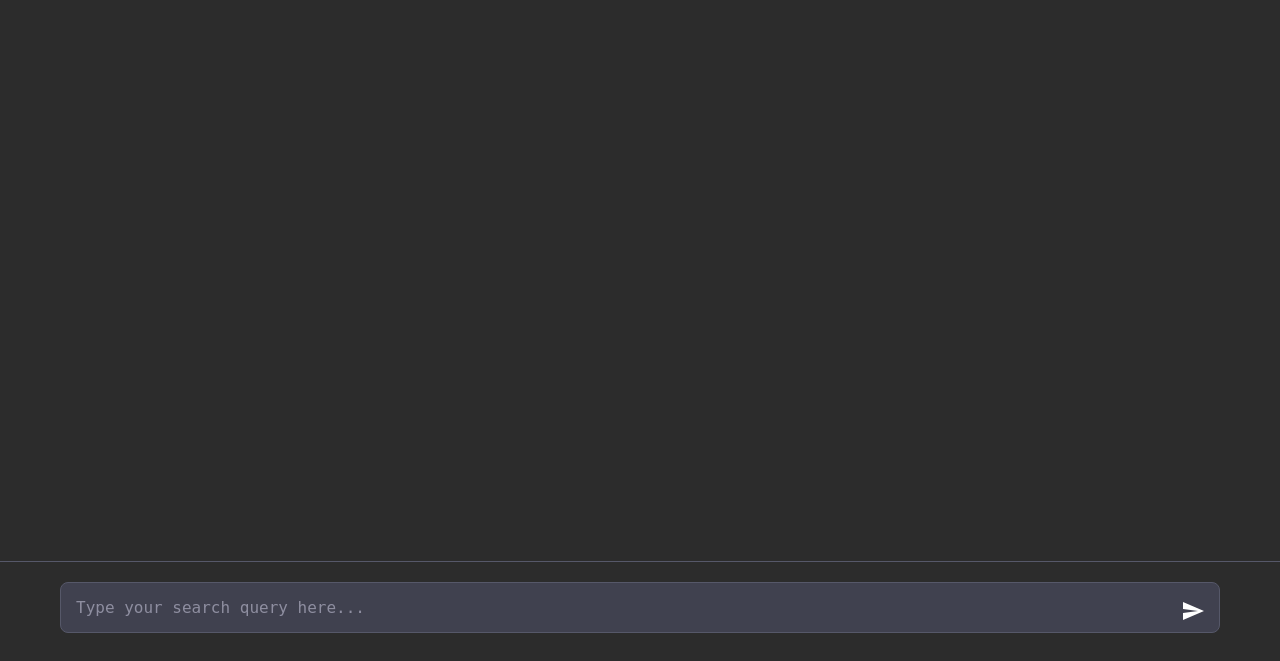
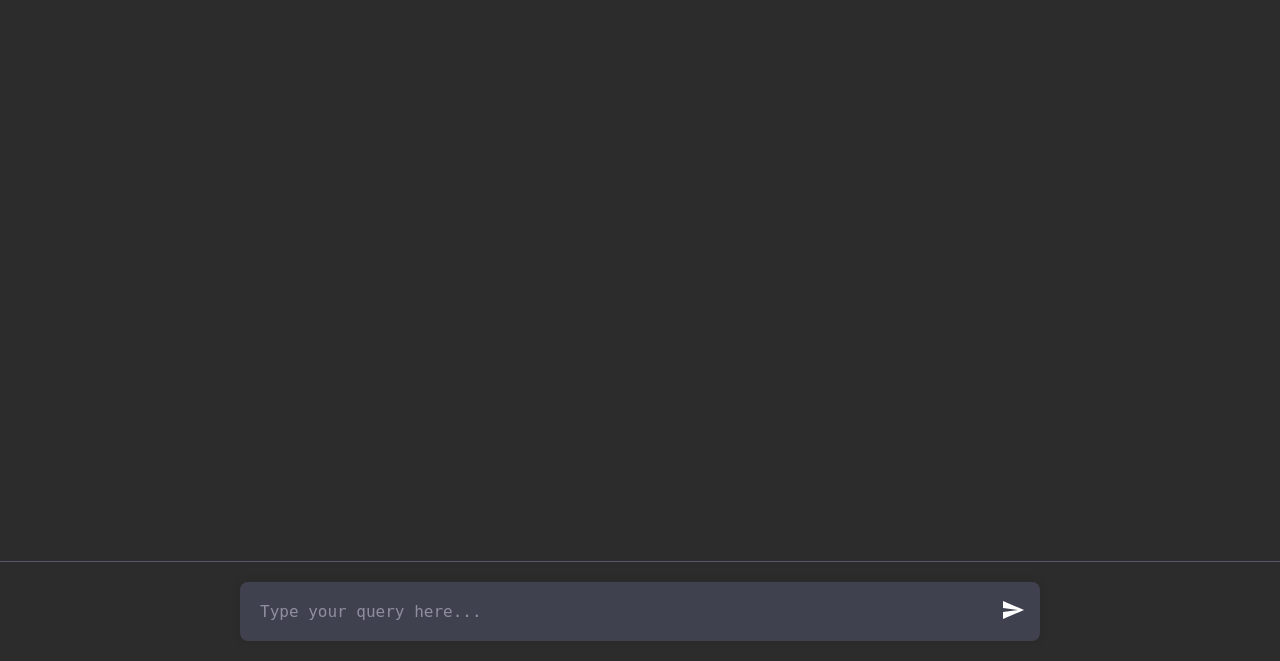
Before and after one commit to paulshovon94/VulnGPT, a FastAPI app: page / in a window 1280 px wide. Shown: the part 139-800 px from the top of the page. Run offline with FastAPI, Linux system fonts and the light colour scheme.

Commit message:
Pulled from github

```diff
--- a/static/css/style.css
+++ b/static/css/style.css
@@ -18,14 +18,13 @@ body {
     color: var(--text-color);
     line-height: 1.6;
     height: 100vh;
-    overflow: hidden; /* Prevent body scrolling */
+    overflow: hidden;
 }
 
 .container {
     height: 100vh;
     display: flex;
     flex-direction: column;
-    overflow: hidden; /* Prevent container scrolling */
 }
 
 .header {
@@ -51,30 +50,19 @@ body {
     margin: 5px 0 0 0;
 }
 
-.main-content {
-    max-width: 1200px;
-    margin: 0 auto;
-    padding: 0 20px;
-    width: 100%;
+.chat-container {
     flex: 1;
+    overflow-y: auto;
+    padding: 20px;
     display: flex;
     flex-direction: column;
-    overflow: hidden; /* Prevent main-content scrolling */
-}
-
-.chat-container {
-    display: flex;
-    flex-direction: column;
-    height: 100%;
-    position: relative;
-    overflow: hidden; /* Prevent chat-container scrolling */
+    gap: 10px;
 }
 
 .chat-history {
-    flex: 1;
-    overflow-y: auto;
-    padding: 20px;
-    margin-bottom: 80px;
+    display: flex;
+    flex-direction: column;
+    gap: 10px;
     -ms-overflow-style: none;  /* Hide scrollbar for IE and Edge */
     scrollbar-width: none;     /* Hide scrollbar for Firefox */
 }
@@ -85,58 +73,53 @@ body {
 }
 
 .message {
-    margin-bottom: 20px;
     padding: 15px;
     border-radius: 8px;
-    max-width: 90%;
-    white-space: pre-wrap;
+    max-width: 75%;
+    line-height: 1.5;
     word-wrap: break-word;
 }
 
 .user-message {
     background-color: var(--secondary-color);
-    margin-left: auto;
+    align-self: flex-end;
 }
 
 .system-message {
     background-color: var(--input-bg);
-    margin-right: auto;
-    font-family: monospace;
-    line-height: 1.4;
-}
-
-.system-message br {
-    margin-bottom: 8px;
+    align-self: flex-start;
 }
 
 .input-container {
-    position: fixed;
-    bottom: 0;
-    left: 0;
-    right: 0;
     padding: 20px;
     background-color: var(--primary-color);
     border-top: 1px solid var(--border-color);
-    z-index: 100;
+    display: flex;
+    justify-content: center;
 }
 
-.input-container-inner {
-    max-width: 1160px; /* Matches main-content max-width minus padding */
-    margin: 0 auto;
-    position: relative;
+.input-form {
+    display: flex;
+    align-items: center;
+    width: 100%;
+    max-width: 800px;
+    background-color: var(--input-bg);
+    border-radius: 8px;
+    padding: 10px;
+    box-shadow: 0 0 10px rgba(0, 0, 0, 0.1);
 }
 
 textarea {
-    width: 100%;
-    padding: 15px 45px 15px 15px;
-    border: 1px solid var(--border-color);
+    flex: 1;
+    padding: 10px;
+    border: none;
     border-radius: 8px;
-    background-color: var(--input-bg);
+    background-color: transparent;
     color: var(--text-color);
     font-size: 16px;
     resize: none;
     outline: none;
-    max-height: 200px;
+    max-height: 100px;
 }
 
 textarea::placeholder {
@@ -144,13 +127,11 @@ textarea::placeholder {
 }
 
 button {
-    position: absolute;
-    right: 10px;
-    bottom: 10px;
     background: transparent;
     border: none;
     cursor: pointer;
     padding: 5px;
+    margin-left: 10px;
 }
 
 button svg {
--- a/static/js/main.js
+++ b/static/js/main.js
@@ -1,4 +1,5 @@
 document.addEventListener('DOMContentLoaded', () => {
+    const chatForm = document.getElementById('chatForm');
     const chatHistory = document.getElementById('chatHistory');
     const userInput = document.getElementById('userInput');
     const sendButton = document.getElementById('sendButton');
@@ -6,76 +7,118 @@ document.addEventListener('DOMContentLoaded', () => {
     // Auto-resize textarea as user types
     userInput.addEventListener('input', () => {
         userInput.style.height = 'auto';
-        userInput.style.height = userInput.scrollHeight + 'px';
+        const height = Math.min(userInput.scrollHeight, 200);
+        userInput.style.height = `${height}px`;
     });
 
-    // Handle enter key (send on Enter, new line on Shift+Enter)
-    userInput.addEventListener('keydown', (e) => {
+    // Handle Enter key
+    userInput.addEventListener('keydown', async (e) => {
         if (e.key === 'Enter' && !e.shiftKey) {
             e.preventDefault();
-            sendMessage();
+            await handleSubmit();
         }
     });
 
-    sendButton.addEventListener('click', sendMessage);
+    // Handle form submission
+    chatForm.addEventListener('submit', async (e) => {
+        e.preventDefault();
+        await handleSubmit();
+    });
 
-    async function sendMessage() {
+    async function handleSubmit() {
         const message = userInput.value.trim();
-        if (!message) return;
-
-        // Add user message to chat
-        addMessageToChat(message, 'user');
-
-        // Clear input and reset height
-        userInput.value = '';
-        userInput.style.height = 'auto';
-
-        // Disable input while processing
-        setInputState(false);
+        if (!message || userInput.disabled) return;
 
         try {
+            // Disable input while processing
+            setInputState(false);
+
+            // Add user message
+            addMessage('user', message);
+
+            // Clear input and reset height
+            userInput.value = '';
+            userInput.style.height = 'auto';
+
+            // Show loading state
+            const loadingId = showLoadingMessage();
+
+            // Send to backend
             const response = await fetch('/query', {
                 method: 'POST',
-                headers: {
-                    'Content-Type': 'application/json',
-                },
-                body: JSON.stringify({ query: message }),
+                headers: { 'Content-Type': 'application/json' },
+                body: JSON.stringify({ query: message })
             });
 
-            if (!response.ok) {
-                throw new Error('Network response was not ok');
-            }
+            // Remove loading message
+            removeLoadingMessage(loadingId);
+
+            if (!response.ok) throw new Error('Network response was not ok');
 
             const data = await response.json();
-
-            // Add system response to chat with formatting
-            const formattedResponse = data.guidance.replace(/\n/g, '<br>');
-            addMessageToChat(formattedResponse, 'system', true);
+            addMessage('system', data.guidance);
 
         } catch (error) {
-            addMessageToChat('Sorry, there was an error processing your request.', 'system');
             console.error('Error:', error);
+            addMessage('system', 'Sorry, there was an error processing your request.');
         } finally {
             setInputState(true);
+            scrollToBottom();
         }
     }
 
-    function addMessageToChat(message, type, isHTML = false) {
-        const messageDiv = document.createElement('div');
-        messageDiv.classList.add('message', `${type}-message`);
+    function addMessage(type, content) {
+        const messageContainer = document.createElement('div');
+        messageContainer.className = `message-container ${type}-container`;
 
-        if (isHTML) {
-            messageDiv.innerHTML = message;
-        } else {
-            messageDiv.textContent = message;
+        const messageContent = document.createElement('div');
+        messageContent.className = `message ${type}-message`;
+
+        // Format the content if it contains newlines
+        const formattedContent = content.replace(/\n/g, '<br>');
+        messageContent.innerHTML = formattedContent;
+
+        messageContainer.appendChild(messageContent);
+        chatHistory.appendChild(messageContainer);
+        scrollToBottom();
+    }
+
+    function showLoadingMessage() {
+        const loadingContainer = document.createElement('div');
+        loadingContainer.className = 'message-container system-container loading';
+        loadingContainer.innerHTML = `
+            <div class="message system-message">
+                <div class="loading-dots">
+                    <span></span>
+                    <span></span>
+                    <span></span>
+                </div>
+            </div>
+        `;
+        chatHistory.appendChild(loadingContainer);
+        scrollToBottom();
+        return loadingContainer.id = 'loading-' + Date.now();
+    }
+
+    function removeLoadingMessage(loadingId) {
+        const loadingElement = document.getElementById(loadingId);
+        if (loadingElement) {
+            loadingElement.remove();
         }
+    }
 
-        chatHistory.appendChild(messageDiv);
+    function scrollToBottom() {
         chatHistory.scrollTop = chatHistory.scrollHeight;
     }
 
     function setInputState(enabled) {
         userInput.disabled = !enabled;
         sendButton.disabled = !enabled;
+        if (enabled) {
+            userInput.focus();
+        }
     }
+
+    // Focus input on page load
+    userInput.focus();
 });
--- a/templates/index.html
+++ b/templates/index.html
@@ -12,27 +12,25 @@
             <h1>VulnGPT</h1>
             <p class="subtitle">Vulnerability Guided Protection Toolkit</p>
         </header>
-        <div class="main-content">
-            <div class="chat-container">
-                <div class="chat-history" id="chatHistory">
-                    <!-- Chat messages will be inserted here -->
-                </div>
+        <div class="chat-container">
+            <div class="chat-history" id="chatHistory">
+                <!-- Chat messages will be inserted here -->
             </div>
         </div>
         <div class="input-container">
-            <div class="input-container-inner">
+            <form id="chatForm" class="input-form">
                 <textarea
                     id="userInput"
-                    placeholder="Type your search query here..."
+                    placeholder="Type your query here..."
                     rows="1"
                     autofocus
                 ></textarea>
-                <button id="sendButton">
+                <button type="submit" id="sendButton">
                     <svg xmlns="http://www.w3.org/2000/svg" viewBox="0 0 24 24" fill="currentColor">
                         <path d="M2.01 21L23 12 2.01 3 2 10l15 2-15 2z"/>
                     </svg>
                 </button>
-            </div>
+            </form>
         </div>
     </div>
     <script src="/static/js/main.js"></script>
```
Also changed, not shown: other parts of static/css/style.css (+37 -0 lines).
